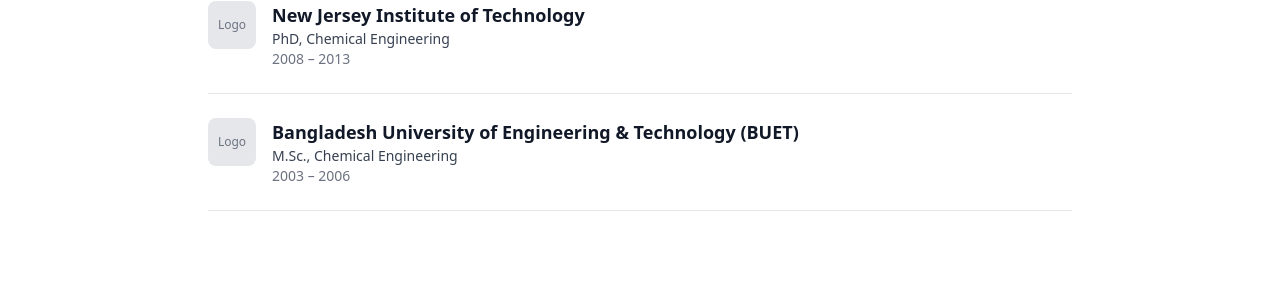
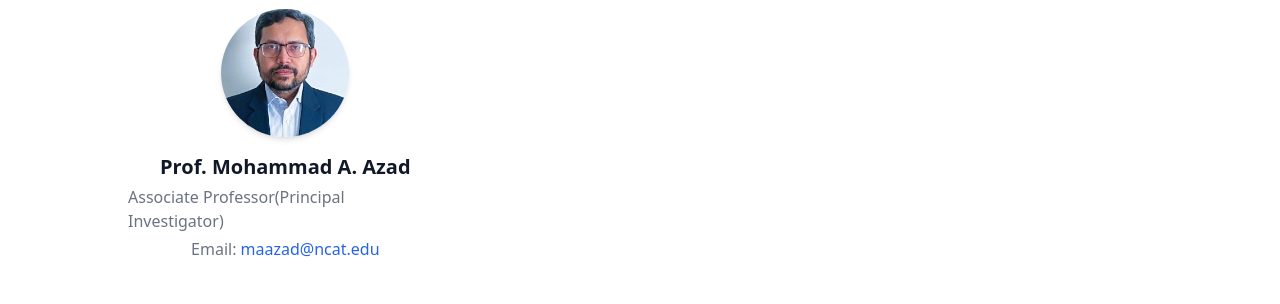
Before and after one commit to mspencat/mspencat.github.io, a plain HTML site: page team.html in a window 1280 px wide. Shown: the part 183-487 px from the top of the page. Drawn offline with nearby package versions, Linux system fonts and the light colour scheme.

Commit message:
Update team.html

```diff
--- a/team.html
+++ b/team.html
@@ -112,48 +112,37 @@
         </div>
     </nav>
 
-<section class="max-w-4xl mx-auto px-4 py-10">
-  <h2 class="text-2xl font-semibold text-gray-900 mb-6">Education</h2>
+ <section class="bg-white py-16 px-6 md:px-12 lg:px-24">
+        <div class="max-w-5xl mx-auto space-y-12">
 
-  <!-- Education item 1 -->
-  <div class="flex gap-4 py-6 border-b border-gray-200">
-    <div class="w-12 h-12 rounded-lg bg-gray-200 flex items-center justify-center">
-      <!-- Replace with institution logo if available -->
-      <span class="text-xs text-gray-500">Logo</span>
-    </div>
+            <!-- Professors / PI Section -->
 
-    <div class="flex-1">
-      <h3 class="text-lg font-semibold text-gray-900">
-        New Jersey Institute of Technology
-      </h3>
-      <p class="text-sm text-gray-700">
-        PhD, Chemical Engineering
-      </p>
-      <p class="text-sm text-gray-500">
-        2008 – 2013
-      </p>
-    </div>
-  </div>
+<div>
+                <h2 class="text-4xl text-center font-semibold text-gray-900 mb-6">Professors & Principal Investigator</h2>
+                <div class="grid grid-cols-1 sm:grid-cols-2 lg:grid-cols-3 gap-10">
 
-  <!-- Education item 2 -->
-  <div class="flex gap-4 py-6 border-b border-gray-200">
-    <div class="w-12 h-12 rounded-lg bg-gray-200 flex items-center justify-center">
-      <span class="text-xs text-gray-500">Logo</span>
-    </div>
+                    <!-- PI / Professor Card Example -->
+                    <div class="flex flex-col items-center">
+                        <img src="./prof_azad.jpg" alt="Mohammad A. Azad" class="w-32 h-32 rounded-full object-cover mb-4 shadow-md">
+                        <h3 class="text-xl font-semibold text-gray-900">Prof. Mohammad A. Azad
+                        </h3>
+                        <p class="text-gray-500 mt-1">Associate Professor(Principal Investigator)</p>
+                        <p class="text-gray-500 mt-1">Email: <a href="mailto:maazad@ncat.edu" class="text-blue-600 hover:underline">maazad@ncat.edu</a></p>
+                    </div>
 
-    <div class="flex-1">
-      <h3 class="text-lg font-semibold text-gray-900">
-        Bangladesh University of Engineering &amp; Technology (BUET)
-      </h3>
-      <p class="text-sm text-gray-700">
-        M.Sc., Chemical Engineering
-      </p>
-      <p class="text-sm text-gray-500">
-        2003 – 2006
-      </p>
-    </div>
-  </div>
-</section>
+                    <!--<div class="flex flex-col items-center">
+                        <img src="./sehoon.jpg" alt="Prof. JiHyun Lee" class="w-32 h-32 rounded-full object-cover mb-4 shadow-md">
+                        <h3 class="text-xl font-semibold text-gray-900">Prof. JiHyun Lee</h3>
+                        <p class="text-gray-500 mt-1">Co-Investigator / Professor</p>
+                        <p class="text-gray-500 mt-1">Email: <a href="mailto:jihyun.lee@pusan.ac.kr" class="text-blue-600 hover:underline">jihyun.lee@pusan.ac.kr</a></p>
+                    </div>-->
+                    <!-- Add more professors as needed -->
+                </div>
+            </div>
+
+        </div>
+    </section>
+
 
     <section class="bg-white py-16 px-6 md:px-12 lg:px-24">
         <div class="max-w-5xl mx-auto">
```
